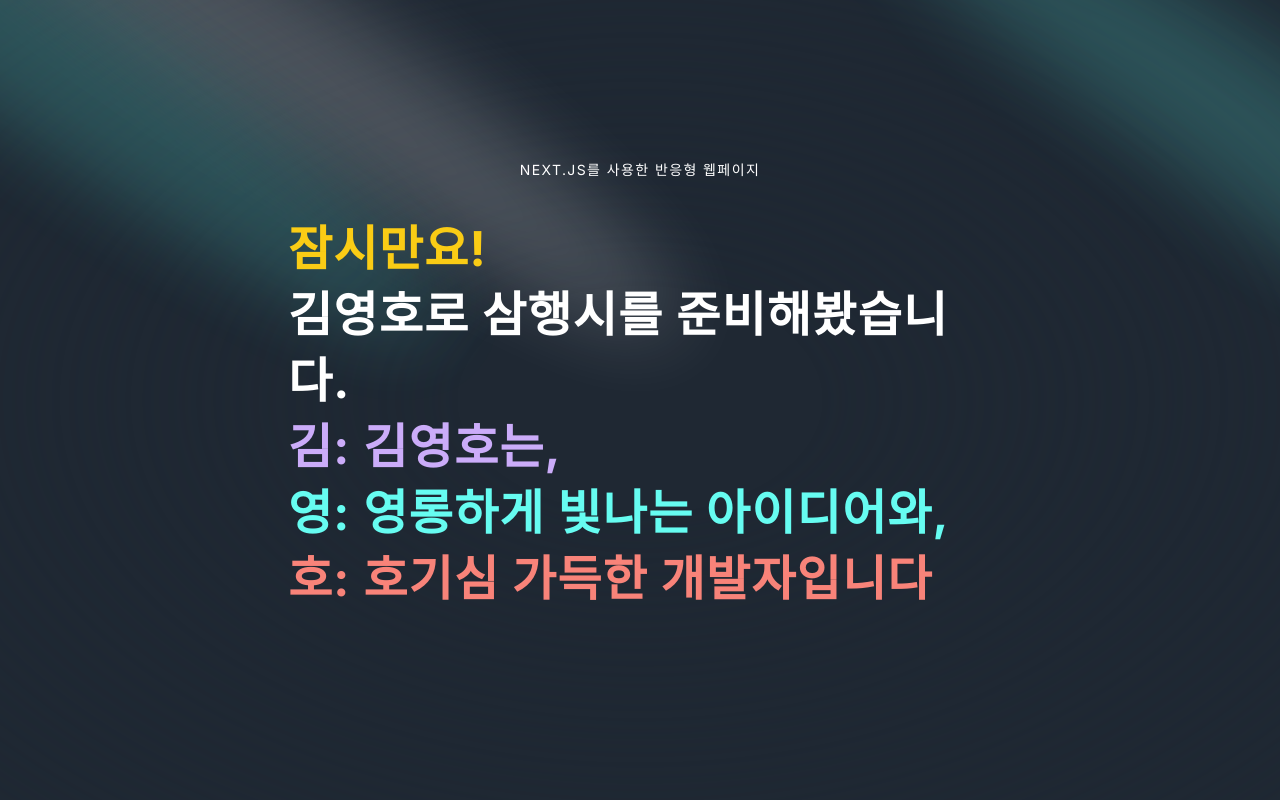
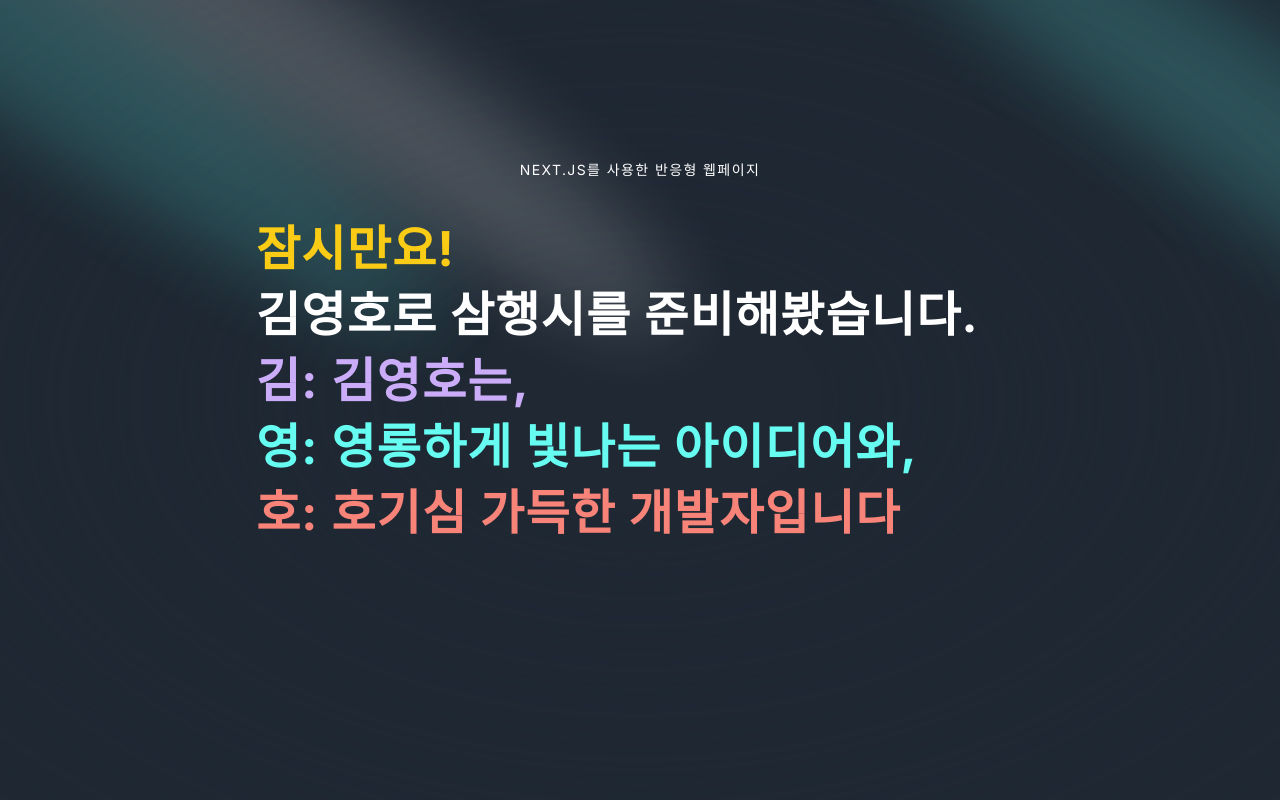
Before and after one commit to numi8462/Portfolio, a Next.js app: page / in a window 1280 px wide. Shown: the top 800 px of the page. Built offline with nearby package versions, Linux system fonts and the light colour scheme.

Commit message:
fixed some text size

```diff
--- a/components/Hero.tsx
+++ b/components/Hero.tsx
@@ -35,11 +35,11 @@ const Hero = () => {
             </div>
 
             <div className='flex justify-center relative my-20 z-10'>
-                <div className='max-w-[55vw] sm:max-w-[40vw] md:max-w-[40vw] lg:max-w-[60vw] xl:max-w-[55vw] flex flex-col items-center justify-center gap-5'>
+                <div className='max-w-[55vw] sm:max-w-[55vw] md:max-w-[60vw] lg:max-w-[70vw] xl:max-w-[60vw] flex flex-col items-center justify-center gap-5'>
                     <h2 className='uppercase tracking-widest text-sm text-center text-white max-w-96'>Next.js를 사용한 반응형 웹페이지</h2>
 
                     <TextGenerateEffect
-                        className='text-start text-xl lg:text-5xl xl:text-5xl 2xl:text-6xl'
+                        className='text-start text-2xl md:text-3xl lg:text-5xl xl:text-5xl 2xl:text-6xl'
                         words={`잠시만요! <br> 김영호로 삼행시를 준비해봤습니다. <br> 김: 김영호는, <br> 영: 영롱하게 빛나는 아이디어와, <br> 호: 호기심 가득한 개발자입니다`}
                     />
 
```
Lines whose indentation alone changed are shown as unchanged.
